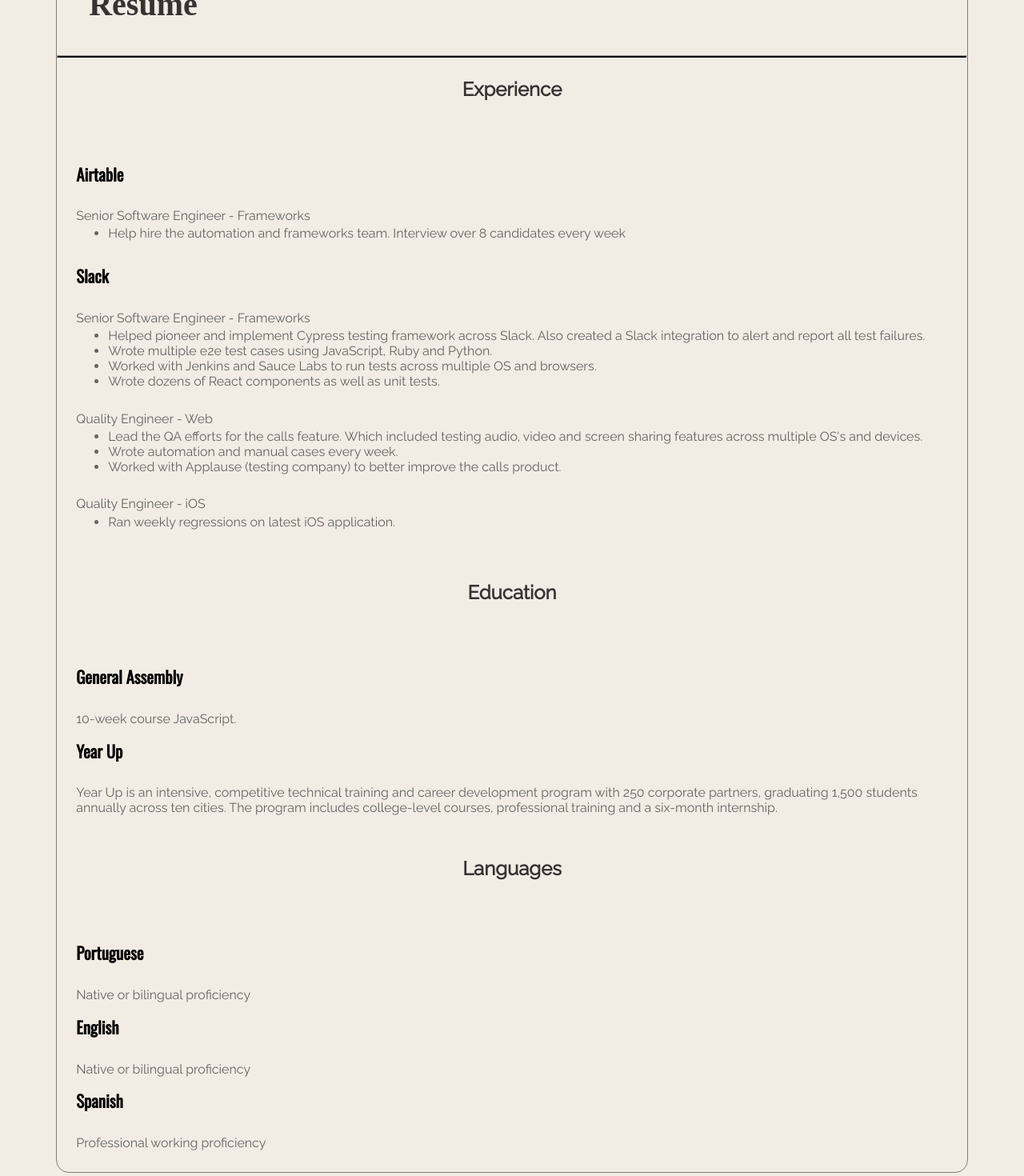
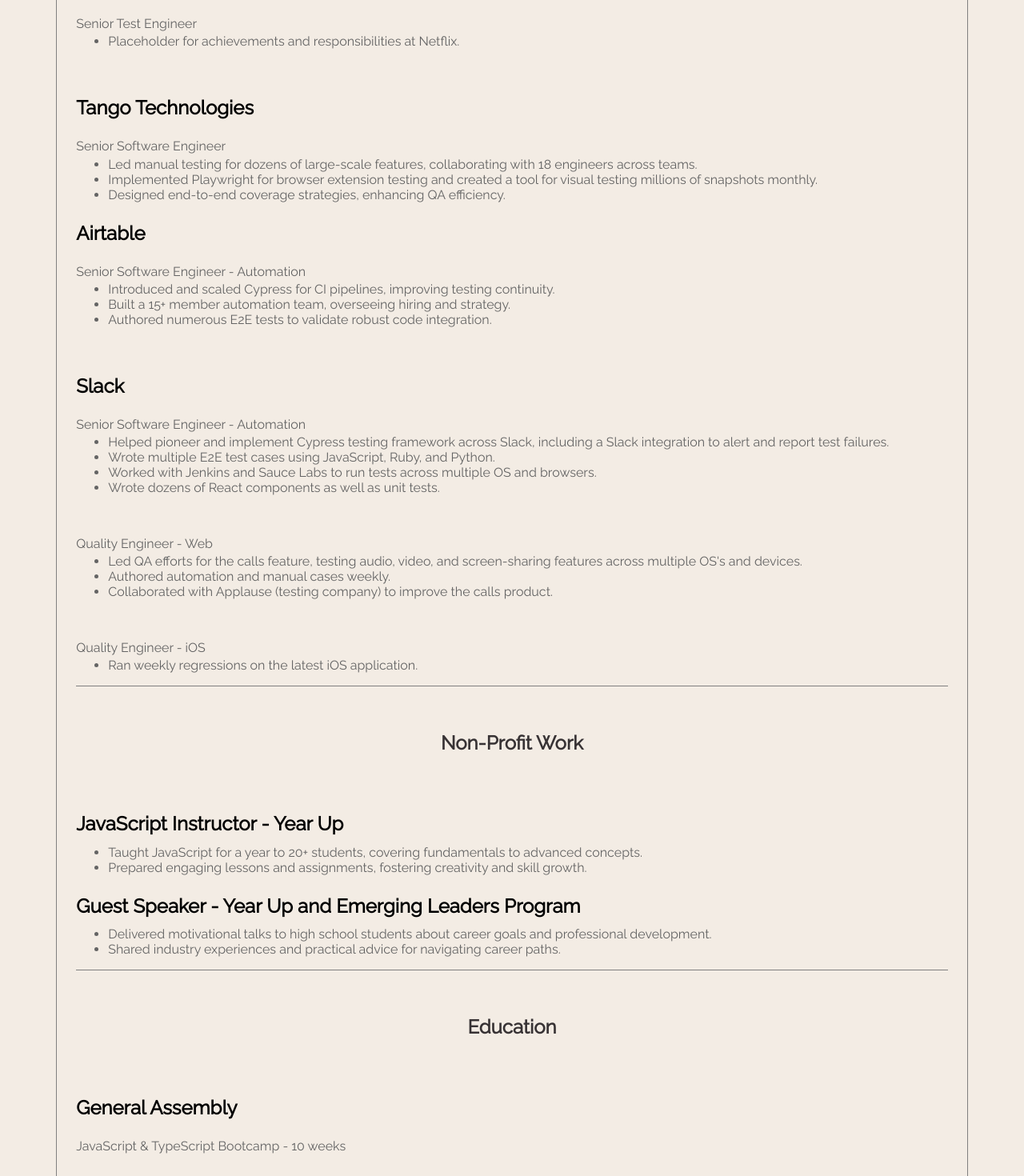
Before and after one commit to lgontijojr/Personal-Website, a React (Create React App) app: page / in a window 1280 px wide. Shown: the part 1740-3210 px from the top of the page at 80% size. Built offline with nearby package versions, Linux system fonts and the light colour scheme; a web font is replaced by a local one.

Commit message:
Change data structure

```diff
--- a/src/components/Section.jsx
+++ b/src/components/Section.jsx
@@ -1,47 +1,51 @@
 import React from "react";
-
 import "../css/components/_section.css";
 
 const Section = (props) => {
   const { headerTitle, content } = props;
 
+  const renderContent = (element, elementIndex) => {
+    switch (element.type) {
+      case "text":
+        return React.createElement(
+          element.tag || "p",
+          { style: element.style, key: `${elementIndex}-text` },
+          element.value
+        );
+      case "list":
+        return React.createElement(
+          element.listType || "ul",
+          { key: `${elementIndex}-list` },
+          element.items.map((item, index) => (
+            <li key={`${elementIndex}-item-${index}`}>{item.value}</li>
+          ))
+        );
+      case "break":
+        return <br key={`${elementIndex}-break`} />;
+      case "horizontalRule":
+        return <hr key={`${elementIndex}-hr`} />;
+      default:
+        return null;
+    }
+  };
+
   return (
     <div className="section">
       <h1 className="header_title">{headerTitle}</h1>
-
       <hr className="header_title_divider" />
 
-      {content.map((element) => {
-        return (
-          <>
-            <h3 className="item_title">{element.section_title}</h3>
-
-            <div
-              style={{
-                padding: "1.5em",
-              }}
-            >
-              {element.items.map((item) => {
-                return (
-                  <>
-                    <h4>{item.item_title}</h4>
-
-                    {item.item_description.map((description) => {
-                      return <p>{description}</p>;
-                    })}
-
-                    <ul>
-                      {item.item_list.map((listedItem) => {
-                        return <li>{listedItem}</li>;
-                      })}
-                    </ul>
-                  </>
-                );
-              })}
+      {content &&
+        content.map((section, sectionIndex) => (
+          <div key={sectionIndex} className="section_content">
+            <h3 className="item_title">{section.sectionTitle}</h3>
+            <div style={{ padding: "1.5em" }}>
+              {section.content &&
+                section.content.map((element, elementIndex) =>
+                  renderContent(element, elementIndex)
+                )}
             </div>
-          </>
-        );
-      })}
+          </div>
+        ))}
     </div>
   );
 };
--- a/src/static/data/about.js
+++ b/src/static/data/about.js
@@ -1,46 +1,30 @@
-const getCurrentAge = () => {
-  const newDate = new Date();
-  const birthdayYear = 1995;
-  const currentTime = newDate.getTime();
-  const currentYear = newDate.getFullYear();
-  const currentYearsBirthday = new Date(`June 19, ${currentYear} 00:00:00`);
-
-  const currentAge =
-    currentTime < currentYearsBirthday
-      ? currentYear - birthdayYear + 1
-      : currentYear - birthdayYear;
-
-  return currentAge;
-};
-
 export const aboutText = [
   {
-    section_title: "My Life Story",
-    items: [
+    sectionTitle: "My Life Story",
+    content: [
       {
-        item_title: "",
-        item_description: [
+        type: "text",
+        tag: "p",
+        value:
           "I was born and raised in Goiânia, Brazil, and in 2012, I immigrated to the United States with little more than hope and determination. I barely spoke English, but I threw myself into learning, consuming American media and practicing with anyone who would talk to me. My first job in the U.S. was as a janitor at Buffalo Wild Wings. I used that role as an opportunity—not just to work but to grow. Step by step, I improved my English, earning a promotion to server and eventually to manager.",
+      },
+      {
+        type: "text",
+        tag: "p",
+        value:
           "At Apple, as a Specialist, I learned Spanish to better connect with a diverse customer base. My passion for learning and technology led me to the Year Up program in 2017, where I earned an internship at Slack. There, I grew from a Quality Engineering Intern to Senior Software Engineer, developing and maintaining robust, user-focused solutions.",
+      },
+      {
+        type: "text",
+        tag: "p",
+        value:
           "I later joined Airtable, where I built automation systems and led quality initiatives, and Tango Technologies, where I focused on testing strategies, automation, and tool development to improve software quality. These experiences deepened my expertise in delivering efficient, reliable, and impactful products.",
+      },
+      {
+        type: "text",
+        tag: "p",
+        value:
           "Today, as a Senior Test Engineer at Netflix, I channel my technical skills and passion for innovation to help create exceptional product experiences.",
-        ],
-        item_list: [],
-      },
-    ],
-  },
-  {
-    section_title: "Facts About Me",
-    items: [
-      {
-        item_title: "",
-        item_description: [],
-        item_list: [
-          "🇧🇷 I Speak Portuguese",
-          "🌎 I Have visited 10 countries",
-          `♊️ I'm ${getCurrentAge()}, and a Gemini`,
-          "🌁 Currently Living in the Bay Area",
-        ],
       },
     ],
   },
--- a/src/static/data/resume.js
+++ b/src/static/data/resume.js
@@ -1,77 +1,317 @@
 export const resumeText = [
   {
-    section_title: "Experience",
-
+    sectionTitle: "Experience",
+    content: [
+      {
+        type: "text",
+        value: "Netflix",
+        tag: "h3",
+        style: { fontWeight: "bold" },
+      },
+      {
+        type: "text",
+        value: "Senior Test Engineer",
+        tag: "p",
+      },
+      {
+        type: "list",
+        listType: "ul",
         items: [
           {
-        item_title: "Airtable",
-        item_description: ["Senior Software Engineer - Frameworks"],
-        item_list: [
-          "Help hire the automation and frameworks team. Interview over 8 candidates every week",
+            value:
+              "Placeholder for achievements and responsibilities at Netflix.",
+          },
         ],
       },
+      { type: "break" },
       {
-        item_title: "Slack",
-        item_description: ["Senior Software Engineer - Frameworks"],
-        item_list: [
-          "Helped pioneer and implement Cypress testing framework across Slack. Also created a Slack integration to alert and report all test failures.",
-          "Wrote multiple e2e test cases using JavaScript, Ruby and Python.",
-          "Worked with Jenkins and Sauce Labs to run tests across multiple OS and browsers.",
-          "Wrote dozens of React components as well as unit tests.",
-        ],
+        type: "text",
+        value: "Tango Technologies",
+        tag: "h3",
+        style: { fontWeight: "bold" },
       },
       {
-        item_title: "",
-        item_description: ["Quality Engineer - Web"],
-        item_list: [
-          "Lead the QA efforts for the calls feature. Which included testing audio, video and screen sharing features across multiple OS's and devices.",
-          "Wrote automation and manual cases every week.",
-          "Worked with Applause (testing company) to better improve the calls product.",
-        ],
+        type: "text",
+        value: "Senior Software Engineer",
+        tag: "p",
       },
       {
-        item_title: "",
-        item_description: ["Quality Engineer - iOS"],
-        item_list: ["Ran weekly regressions on latest iOS application."],
+        type: "list",
+        listType: "ul",
+        items: [
+          {
+            value:
+              "Led manual testing for dozens of large-scale features, collaborating with 18 engineers across teams.",
+          },
+          {
+            value:
+              "Implemented Playwright for browser extension testing and created a tool for visual testing millions of snapshots monthly.",
+          },
+          {
+            value:
+              "Designed end-to-end coverage strategies, enhancing QA efficiency.",
           },
         ],
       },
       {
-    section_title: "Education",
-
+        type: "text",
+        value: "Airtable",
+        tag: "h3",
+        style: { fontWeight: "bold" },
+      },
+      {
+        type: "text",
+        value: "Senior Software Engineer - Automation",
+        tag: "p",
+      },
+      {
+        type: "list",
+        listType: "ul",
         items: [
           {
-        item_title: "General Assembly",
-        item_description: ["10-week course JavaScript."],
-        item_list: [],
+            value:
+              "Introduced and scaled Cypress for CI pipelines, improving testing continuity.",
           },
           {
-        item_title: "Year Up",
-        item_description: [
-          "Year Up is an intensive, competitive technical training and career development program with 250 corporate partners, graduating 1,500 students annually across ten cities. The program includes college-level courses, professional training and a six-month internship.",
+            value:
+              "Built a 15+ member automation team, overseeing hiring and strategy.",
+          },
+          {
+            value:
+              "Authored numerous E2E tests to validate robust code integration.",
+          },
         ],
-        item_list: [],
+      },
+      { type: "break" },
+      {
+        type: "text",
+        value: "Slack",
+        tag: "h3",
+        style: { fontWeight: "bold" },
+      },
+      {
+        type: "text",
+        value: "Senior Software Engineer - Automation",
+        tag: "p",
+      },
+      {
+        type: "list",
+        listType: "ul",
+        items: [
+          {
+            value:
+              "Helped pioneer and implement Cypress testing framework across Slack, including a Slack integration to alert and report test failures.",
+          },
+          {
+            value:
+              "Wrote multiple E2E test cases using JavaScript, Ruby, and Python.",
+          },
+          {
+            value:
+              "Worked with Jenkins and Sauce Labs to run tests across multiple OS and browsers.",
+          },
+          { value: "Wrote dozens of React components as well as unit tests." },
+        ],
+      },
+      { type: "break" },
+      {
+        type: "text",
+        value: "Quality Engineer - Web",
+        tag: "p",
+      },
+      {
+        type: "list",
+        listType: "ul",
+        items: [
+          {
+            value:
+              "Led QA efforts for the calls feature, testing audio, video, and screen-sharing features across multiple OS's and devices.",
+          },
+          {
+            value: "Authored automation and manual cases weekly.",
+          },
+          {
+            value:
+              "Collaborated with Applause (testing company) to improve the calls product.",
+          },
+        ],
+      },
+      { type: "break" },
+      {
+        type: "text",
+        value: "Quality Engineer - iOS",
+        tag: "p",
+      },
+      {
+        type: "list",
+        listType: "ul",
+        items: [
+          { value: "Ran weekly regressions on the latest iOS application." },
+        ],
+      },
+      { type: "horizontalRule" },
+    ],
+  },
+  {
+    sectionTitle: "Non-Profit Work",
+    content: [
+      {
+        type: "text",
+        value: "JavaScript Instructor - Year Up",
+        tag: "h3",
+      },
+      {
+        type: "list",
+        listType: "ul",
+        items: [
+          {
+            value:
+              "Taught JavaScript for a year to 20+ students, covering fundamentals to advanced concepts.",
+          },
+          {
+            value:
+              "Prepared engaging lessons and assignments, fostering creativity and skill growth.",
           },
         ],
       },
       {
-    section_title: "Languages",
-
+        type: "text",
+        value: "Guest Speaker - Year Up and Emerging Leaders Program",
+        tag: "h3",
+      },
+      {
+        type: "list",
+        listType: "ul",
         items: [
           {
-        item_title: "Portuguese",
-        item_description: ["Native or bilingual proficiency"],
-        item_list: [],
+            value:
+              "Delivered motivational talks to high school students about career goals and professional development.",
           },
           {
-        item_title: "English",
-        item_description: ["Native or bilingual proficiency"],
-        item_list: [],
+            value:
+              "Shared industry experiences and practical advice for navigating career paths.",
+          },
+        ],
+      },
+      { type: "horizontalRule" },
+    ],
   },
   {
-        item_title: "Spanish",
-        item_description: ["Professional working proficiency"],
-        item_list: [],
+    sectionTitle: "Education",
+    content: [
+      {
+        type: "text",
+        value: "General Assembly",
+        tag: "h3",
+      },
+      {
+        type: "text",
+        value: "JavaScript & TypeScript Bootcamp - 10 weeks",
+        tag: "p",
+      },
+      { type: "break" },
+      {
+        type: "text",
+        value: "Year Up",
+        tag: "h3",
+      },
+      {
+        type: "text",
+        value:
+          "Year Up is an intensive technical training and career development program with 250 corporate partners, graduating 1,500 students annually across ten cities. The program includes college-level courses, professional training, and a six-month internship.",
+        tag: "p",
+      },
+      { type: "horizontalRule" },
+    ],
+  },
+
+  {
+    sectionTitle: "Languages",
+    content: [
+      {
+        type: "list",
+        listType: "ul",
+        items: [
+          {
+            value: "Portuguese - Native or bilingual proficiency",
+          },
+          {
+            value: "English - Native or bilingual proficiency",
+          },
+          {
+            value: "Spanish - Limited working proficiency",
+          },
+        ],
+      },
+      { type: "horizontalRule" },
+    ],
+  },
+  { type: "horizontalRule" },
+  {
+    sectionTitle: "Projects",
+    content: [
+      {
+        type: "text",
+        value: "Lote 17 Restaurant Website",
+        tag: "h3",
+      },
+      {
+        type: "text",
+        value:
+          "Developed a fully-responsive restaurant website using JavaScript, CSS, and React.",
+        tag: "p",
+      },
+      {
+        type: "list",
+        listType: "ul",
+        items: [
+          {
+            value:
+              "Implemented real-time updates and robust hosting through Google Firebase.",
+          },
+        ],
+      },
+      {
+        type: "text",
+        value: "Maysa Tattoo Studio Website",
+        tag: "h3",
+      },
+      {
+        type: "text",
+        value:
+          "Crafted an interactive website for a tattoo artist and studio owner using JavaScript, CSS, and React.",
+        tag: "p",
+      },
+      {
+        type: "list",
+        listType: "ul",
+        items: [
+          {
+            value:
+              "Leveraged Google Firebase for hosting, providing seamless reliability.",
+          },
+        ],
+      },
+      {
+        type: "text",
+        value: "Personal Website",
+        tag: "h3",
+      },
+      {
+        type: "text",
+        value:
+          "Designed and created a portfolio showcasing skills, projects, and experiences.",
+        tag: "p",
+      },
+      {
+        type: "list",
+        listType: "ul",
+        items: [
+          {
+            value:
+              "Utilized JavaScript, CSS, React, and Google Firebase to ensure an intuitive and responsive design.",
+          },
+        ],
       },
     ],
   },
```
Also changed, not shown: src/static/data/contact.js (+10 -5 lines). Lines whose indentation alone changed are shown as unchanged.
